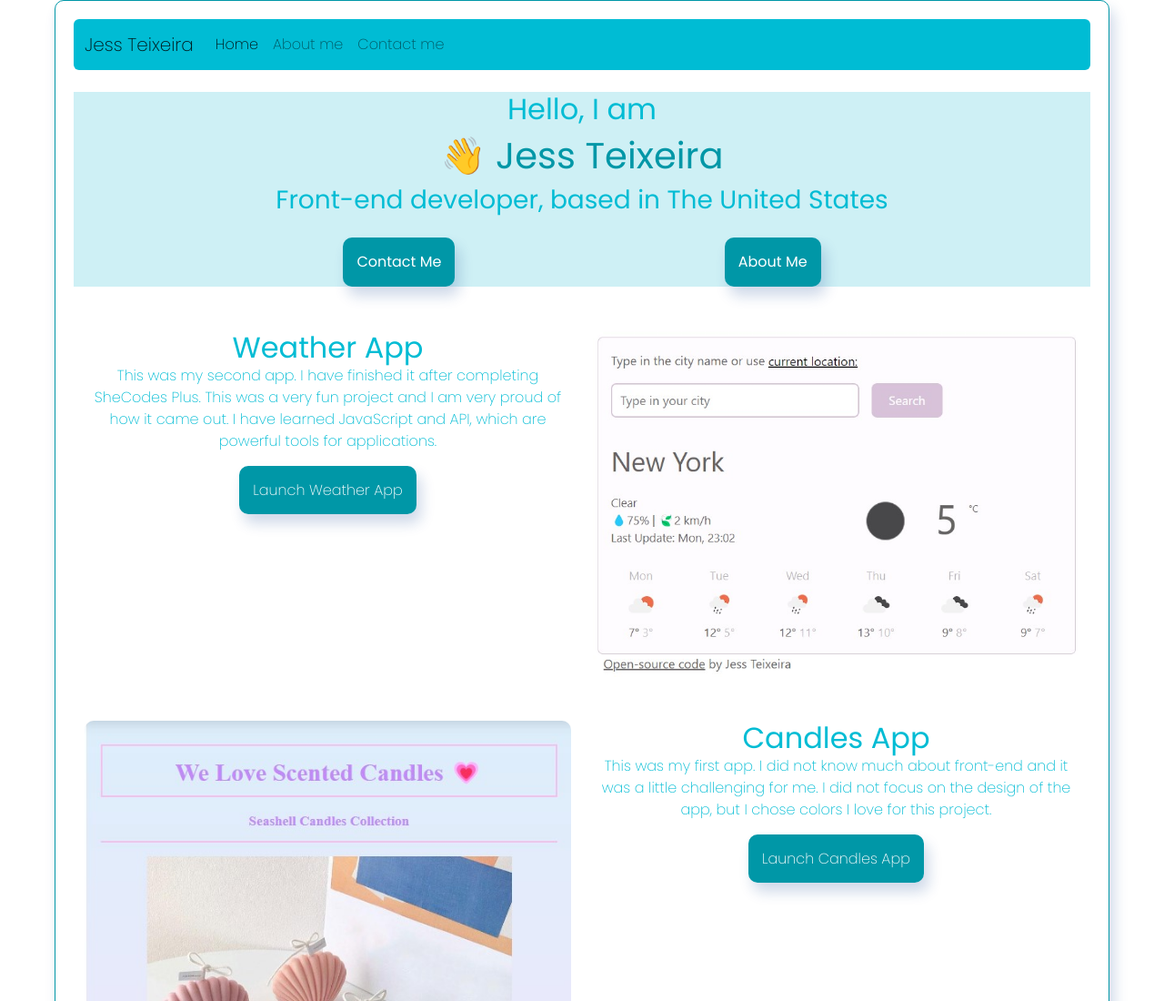
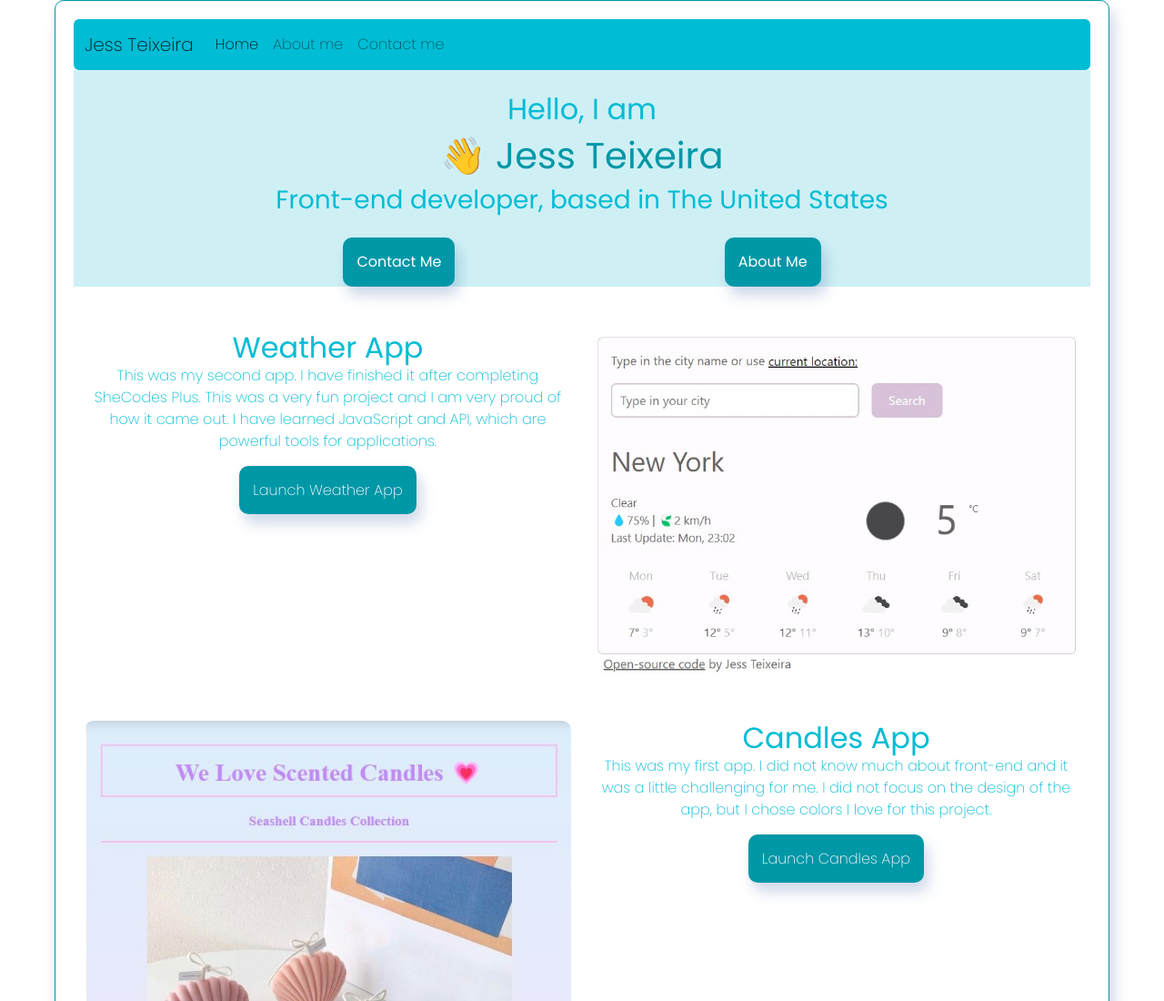
Before and after one commit to rtjessica/sheCodesResponsive, a website: page index.html in a window 1280 px wide. Shown: the top 1100 px of the page at 91% size. Drawn offline with nearby package versions, Linux system fonts and the light colour scheme.

Commit message:
deleted h2 margin and added padding to it under hero class

```diff
--- a/index.html
+++ b/index.html
@@ -62,7 +62,7 @@
         </div>
       </nav>
       <div class="hero">
-        <h2 class="mt-4">Hello, I am</h2>
+        <h2>Hello, I am</h2>
         <h1 class="mt-2">👋 Jess Teixeira</h1>
         <h3 class="mt-2">Front-end developer, based in The United States</h3>
 
--- a/src/styles.css
+++ b/src/styles.css
@@ -44,6 +44,9 @@ p {
 
 .hero {
   background-color: #cef0f5;
+}
+.hero h2 {
+  padding-top: 24px;
 }
 .launch-app-button {
   color: white;
```
